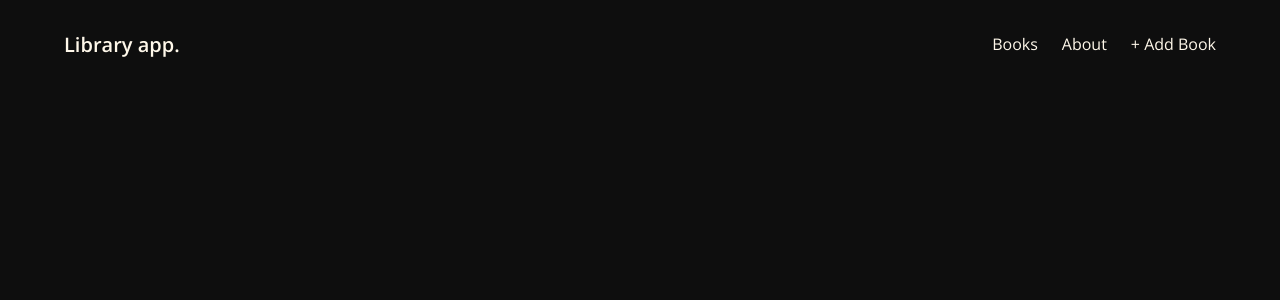
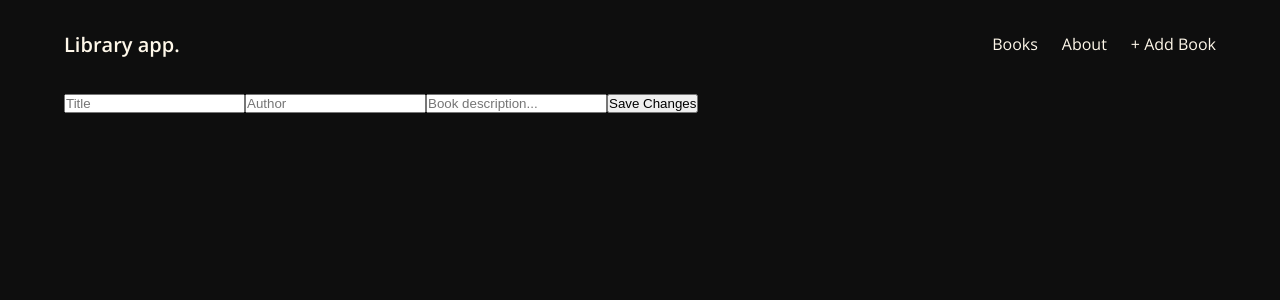
Before and after one commit to enjoythedivision/library-fullstack, a React (Vite) app in the folder frontend/: page /books/1/edit in a window 1280 px wide. Shown: the top 300 px of the page. Built offline with nearby package versions, Linux system fonts and the light colour scheme; no server answers.

Commit message:
Add EditBook component and route to App

```diff
--- a/frontend/src/App.jsx
+++ b/frontend/src/App.jsx
@@ -7,6 +7,7 @@ import SearchBar from "./components/SearchBar";
 import About from "./pages/About";
 import BookDetails from "./pages/BookDetails";
 import AddBook from "./pages/AddBook";
+import EditBook from "./pages/EditBook";
 
 function App() {
   const [books, setBooks] = useState([]);
@@ -43,7 +44,7 @@ function App() {
     });
 
     if (response.ok) {
-      setBooks(books.map((b) => b.id === bookId ? updatedBook : b ))
+      setBooks(books.map((b) => (b.id === bookId ? updatedBook : b)));
     }
   }
 
@@ -104,7 +105,11 @@ function App() {
                 />
               }
             />
-            <Route path="/addbook" element={<AddBook/>}/>
+            <Route path="/addbook" element={<AddBook />} />
+            <Route
+              path="/books/:id/edit"
+              element={<EditBook books={books} />}
+            />
           </Routes>
         </motion.main>
       </AnimatePresence>
```
